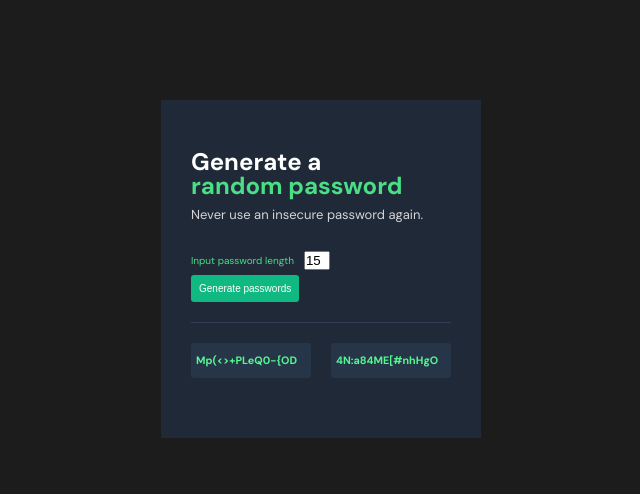
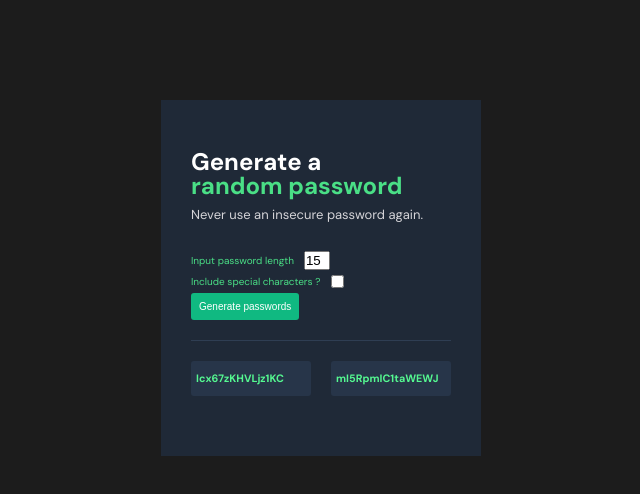
Before and after one commit to ichiomafrancis/Javascript_free_course_from_Scrimba, a plain HTML site: page randomPasswordGenerator/index.html in a window 1280 px wide. Both pictures are taken after a click on the button "Generate passwords". Shown: the whole page, without its empty margins (319-959 px from the left). Drawn offline with Linux system fonts and the light colour scheme.

Commit message:
improved my project to ask the user if they want to include special characters in the generated password

```diff
--- a/randomPasswordGenerator/index.html
+++ b/randomPasswordGenerator/index.html
@@ -19,6 +19,10 @@
         <p class="">Input password length</p>
         <input type="text" value="15" id="passwordLength-el" />
       </div>
+      <div class="checkbox">
+        <label for="specialCharacters">Include special characters ?</label>
+        <input type="checkbox" id="checkbox-el" />
+      </div>
       <button type="submit" class="btn" onclick="generateRandomPassword()">
         Generate passwords
       </button>
--- a/randomPasswordGenerator/index.js
+++ b/randomPasswordGenerator/index.js
@@ -1,4 +1,4 @@
-const characters = [
+const withSpecialCharacters = [
   "A",
   "B",
   "C",
@@ -92,19 +92,103 @@ const characters = [
   "/",
 ];
 
+const withoutSpecialCharacters = [
+  "A",
+  "B",
+  "C",
+  "D",
+  "E",
+  "F",
+  "G",
+  "H",
+  "I",
+  "J",
+  "K",
+  "L",
+  "M",
+  "N",
+  "O",
+  "P",
+  "Q",
+  "R",
+  "S",
+  "T",
+  "U",
+  "V",
+  "W",
+  "X",
+  "Y",
+  "Z",
+  "a",
+  "b",
+  "c",
+  "d",
+  "e",
+  "f",
+  "g",
+  "h",
+  "i",
+  "j",
+  "k",
+  "l",
+  "m",
+  "n",
+  "o",
+  "p",
+  "q",
+  "r",
+  "s",
+  "t",
+  "u",
+  "v",
+  "w",
+  "x",
+  "y",
+  "z",
+  "0",
+  "1",
+  "2",
+  "3",
+  "4",
+  "5",
+  "6",
+  "7",
+  "8",
+  "9",
+];
+
 let passwordOneEl = document.getElementById("passwordOne-el");
 let passwordTwoEl = document.getElementById("passwordTwo-el");
 
 function generateRandomPassword() {
   let passwordOne = "";
   let passwordTwo = "";
-  let passwordLengthEl = document.getElementById("passwordLength-el").value;
-  for (let i = 0; i < passwordLengthEl; i++) {
-    passwordOne += characters[Math.floor(Math.random() * characters.length)];
-    passwordTwo += characters[Math.floor(Math.random() * characters.length)];
+  let checkboxEl = document.getElementById("checkbox-el").checked;
+  if (checkboxEl === true) {
+    let passwordLengthEl = document.getElementById("passwordLength-el").value;
+    for (let i = 0; i < passwordLengthEl; i++) {
+      passwordOne +=
+        withSpecialCharacters[
+          Math.floor(Math.random() * withSpecialCharacters.length)
+        ];
+      passwordTwo +=
+        withSpecialCharacters[
+          Math.floor(Math.random() * withSpecialCharacters.length)
+        ];
+    }
+  } else {
+    let passwordLengthEl = document.getElementById("passwordLength-el").value;
+    for (let i = 0; i < passwordLengthEl; i++) {
+      passwordOne +=
+        withoutSpecialCharacters[
+          Math.floor(Math.random() * withoutSpecialCharacters.length)
+        ];
+      passwordTwo +=
+        withoutSpecialCharacters[
+          Math.floor(Math.random() * withoutSpecialCharacters.length)
+        ];
+    }
   }
   passwordOneEl.textContent = passwordOne;
   passwordTwoEl.textContent = passwordTwo;
 }
-
-console.log(passwordLengthEl);
--- a/randomPasswordGenerator/style.css
+++ b/randomPasswordGenerator/style.css
@@ -38,7 +38,8 @@ body {
   font-size: 13px;
 }
 
-.passwordLength {
+.passwordLength,
+.checkbox {
   display: flex;
   justify-content: left;
   align-items: center;
```
